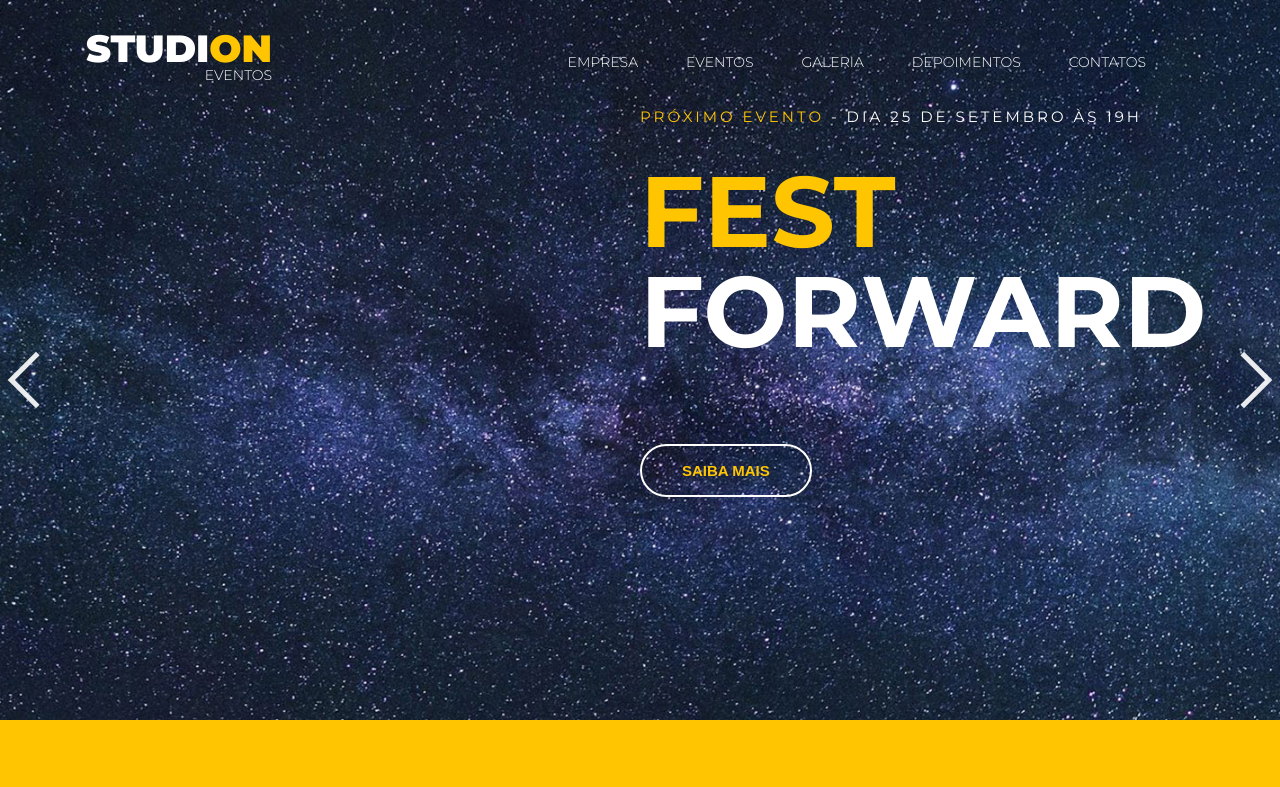
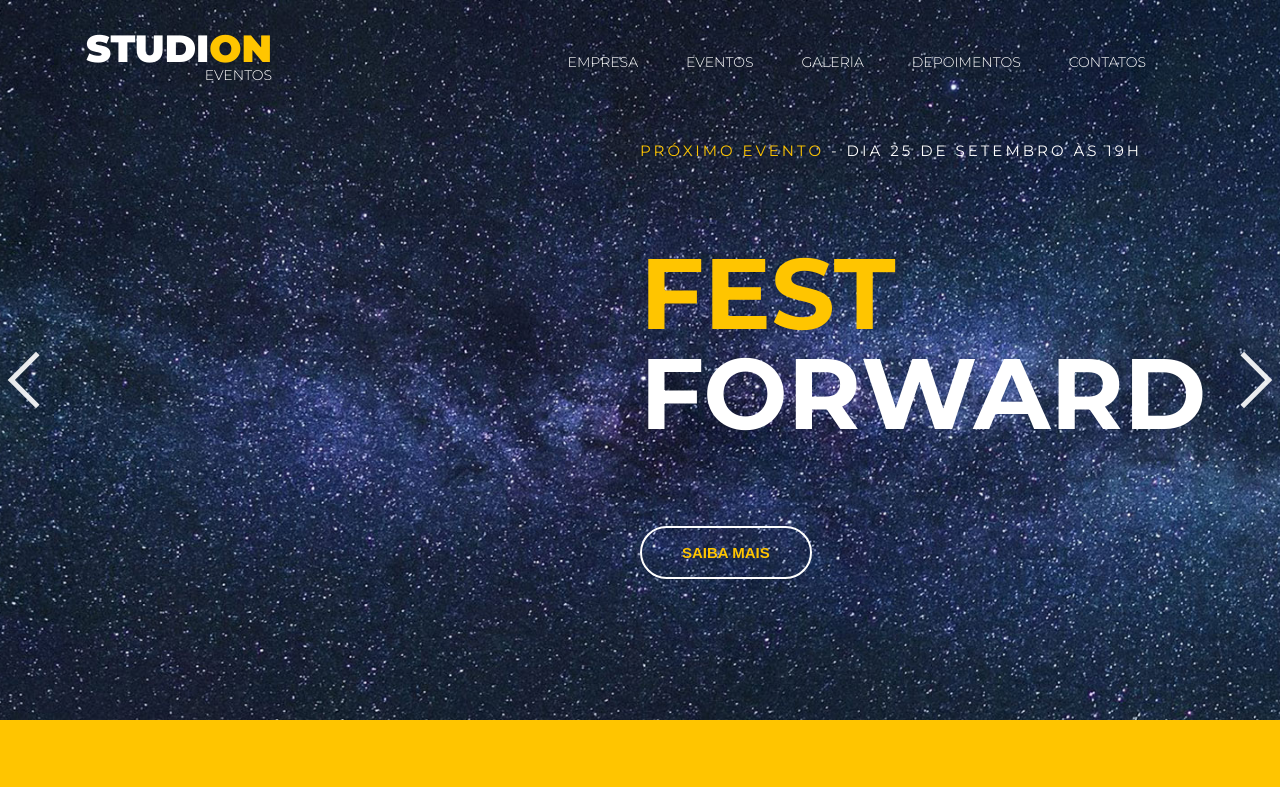
Before and after one commit to diegominelli/studion, a website: page src/index.html in a window 1280 px wide. Shown: the top 787 px of the page. Drawn offline with nearby package versions, Linux system fonts and the light colour scheme.

Commit message:
Responsividade do carrossel

```diff
--- a/src/css/_base.css
+++ b/src/css/_base.css
@@ -42,11 +42,6 @@ ul {
   padding-left: 0px;
 }
 
-.container {
-  max-width: 1140px;
-  margin: 0px auto;
-}
-
 .logo-studion {
   font-size: 2.375rem;
   font-weight: 900;
--- a/src/css/_home.css
+++ b/src/css/_home.css
@@ -30,6 +30,17 @@
   content: '';
 }
 
+.slick-arrow {
+  visibility: hidden;
+}
+
+
+@media screen and (min-width: 1280px) {
+  .slick-arrow {
+  visibility: visible;
+  }
+}
+
 .slide {
   position: relative;
   height: 90vh;
@@ -42,25 +53,57 @@
   object-position: center;
 }
 
+/* Mobile */
+
 .slide-copy {
   position: absolute;
-  top: 3.25rem;
-  left: 50vw;
+  top: 0;
+  left: 0;
+  width: 100%;
+  height: 100%;
+
+  display: grid;
+  align-items: center;
+  text-align: center;
+}
+
+.slide-copy span {
+  display: block;
+}
+
+/* Desktop */
+
+@media screen and (min-width: 1280px) {
+  .slide-copy {
+    padding-left: 50vw;
+    text-align: unset;
+  }
+
+  .slide-copy span {
+    display: inline;
+  }
 }
 
 .slide-copy h6 {
-  padding-top: 1.25rem;
   font-size: .9375rem;
   font-weight: 400;
   text-transform: uppercase;
   letter-spacing: .1875rem;
+  margin: 0;
 }
 
 .slide-copy h2 {
-  font-size: 6.25rem;
+  font-size: 3.25rem;
   text-transform: uppercase;
-  line-height: 6.25rem;
-  margin-top: .625rem;
+  line-height: 3.25rem;
+  /* margin-top: .625rem; */
+}
+
+@media screen and (min-width: 1280px) {
+  .slide-copy h2 {
+    font-size: 6.25rem;
+    line-height: 6.25rem;
+  }
 }
 
 .slide-copy h2 span {
--- a/src/css/_utils.css
+++ b/src/css/_utils.css
@@ -1,3 +1,8 @@
+.container {
+  max-width: 1140px;
+  margin: 0px auto;
+}
+
 .copy-primary {
   color: var(--color-primary);
 }
--- a/src/index.html
+++ b/src/index.html
@@ -52,34 +52,37 @@
       <div class="slide">
         <img class="slide-background-image" src="./images/banner.jpg" alt="Studion Banner" />
         <div class="slide-copy">
+          <div class="slide-copy-container">
             <h6>
-            <span class="copy-primary">Próximo evento</span> - Dia 25 de
-            setembro às 19h
+              <span class="copy-primary">Próximo evento</span> - Dia 25 de setembro às 19h
             </h6>
-          <h2><span class="copy-primary">Creative</span>Minds</h2>
+            <h2><span class="copy-primary">Creative</span> Minds</h2>
             <button class="btn btn-slide">Saiba Mais</button>
+          </div>
         </div>
       </div>
       <div class="slide">
         <img class="slide-background-image" src="./images/banner2.jpg" alt="Studion Banner" />
         <div class="slide-copy">
+          <div class="slide-copy-container">
             <h6>
-            <span class="copy-primary">Próximo evento</span> - Dia 25 de
-            setembro às 19h
+              <span class="copy-primary">Próximo evento</span> - Dia 25 de setembro às 19h
             </h6>
-          <h2><span class="copy-primary">FEST</span>FORWARD</h2>
+            <h2><span class="copy-primary">FEST</span> FORWARD</h2>
             <button class="btn btn-slide">Saiba Mais</button>
+          </div>
         </div>
       </div>
       <div class="slide">
         <img class="slide-background-image" src="./images/banner3.jpg" alt="Studion Banner" />
         <div class="slide-copy">
+          <div class="slide-copy-container">
             <h6>
-            <span class="copy-primary">Próximo evento</span> - Dia 25 de
-            setembro às 19h
+              <span class="copy-primary">Próximo evento</span> - Dia 25 de setembro às 19h
             </h6>
-          <h2><span class="copy-primary">SHOW</span>EVENT</h2>
+            <h2><span class="copy-primary">SHOW</span> EVENT</h2>
             <button class="btn btn-slide">Saiba Mais</button>
+          </div>
         </div>
       </div>
     </div>
```
Lines whose indentation alone changed are shown as unchanged.
